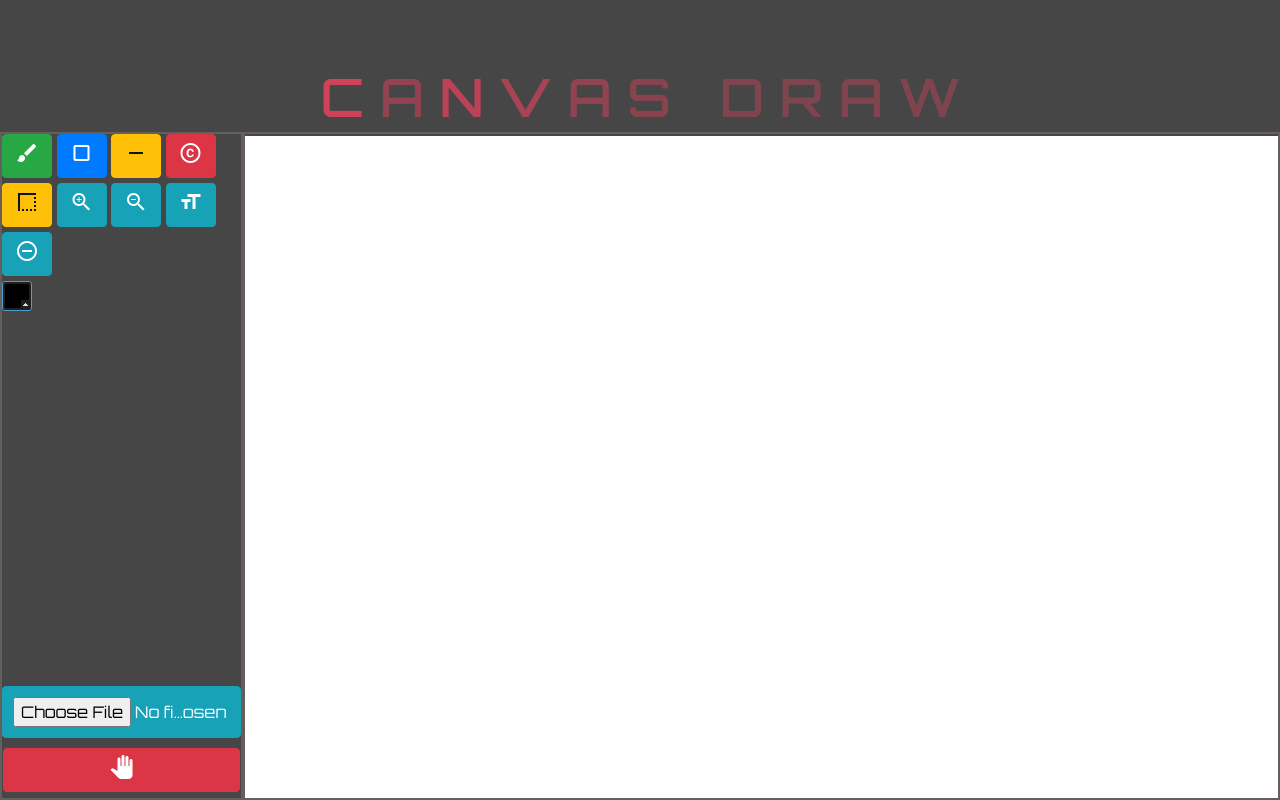
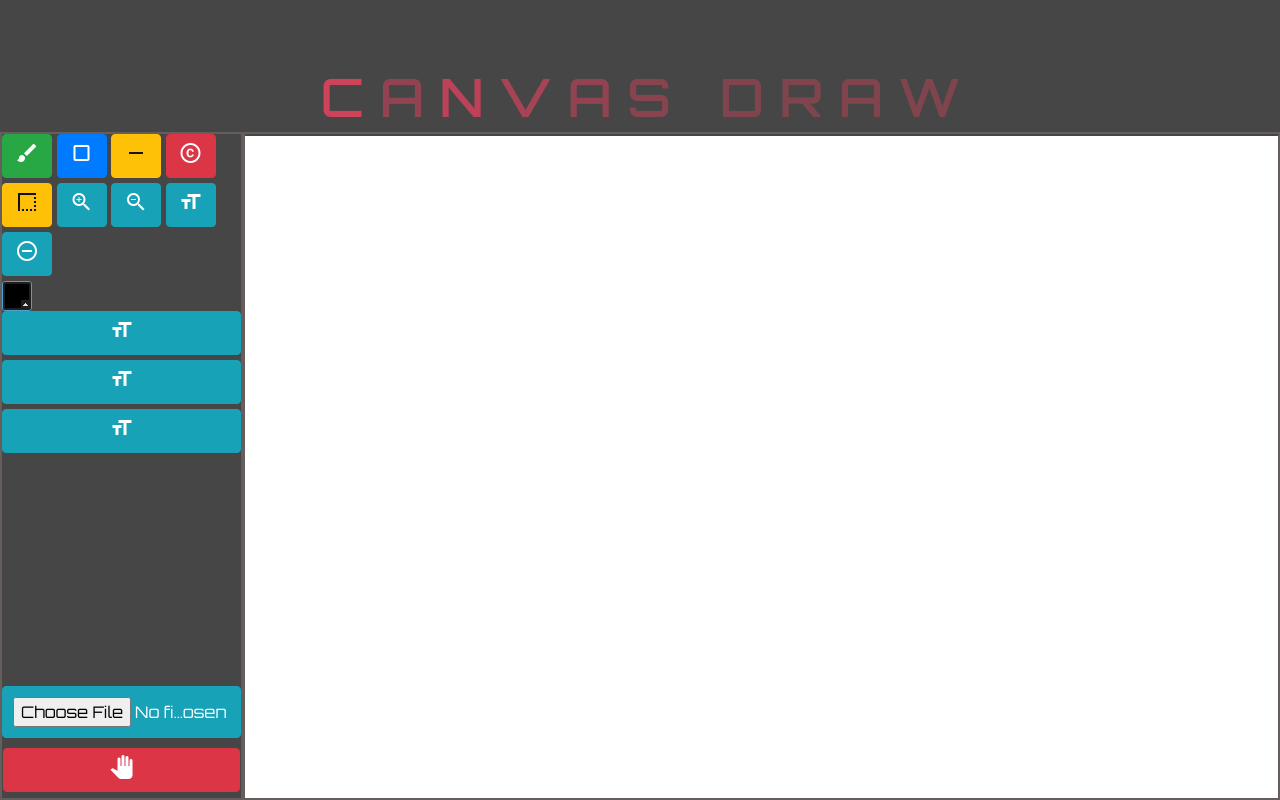
Before and after one commit to raiBalKumar/canvasPaint, a plain HTML site: page index.html in a window 1280 px wide. Drawn offline with nearby package versions, Linux system fonts and the light colour scheme.

Commit message:
not important

```diff
--- a/css/style.css
+++ b/css/style.css
@@ -55,6 +55,11 @@ margin-bottom: 5px;
 }
 body{
     /* overflow:hidden; */
+}
+.size {
+    display: flex;
+    flex-direction: column;
+
 }
 /* .icon {
     width : 30px;
--- a/index.html
+++ b/index.html
@@ -105,13 +105,18 @@
                 </div>
             </div>
         </div>
-
-
+        <div class="size" >
+            <span class="btn btn-info" id="fontsize">
+                <i class="material-icons">format_size</i>
+            </span>
+            <span class="btn btn-info" id="fontsize">
+                <i class="material-icons">format_size</i>
+            </span>
+            <span class="btn btn-info" id="fontsize">
+                <i class="material-icons">format_size</i>
+            </span>
+        </div>
         <input type="file" class="btn btn-info" value="Input Button" id="uploadFile">
-
-
-
-
 
         <span class="btn btn-danger btn-block" id="clear">
             <i class="material-icons">pan_tool</i>
```
